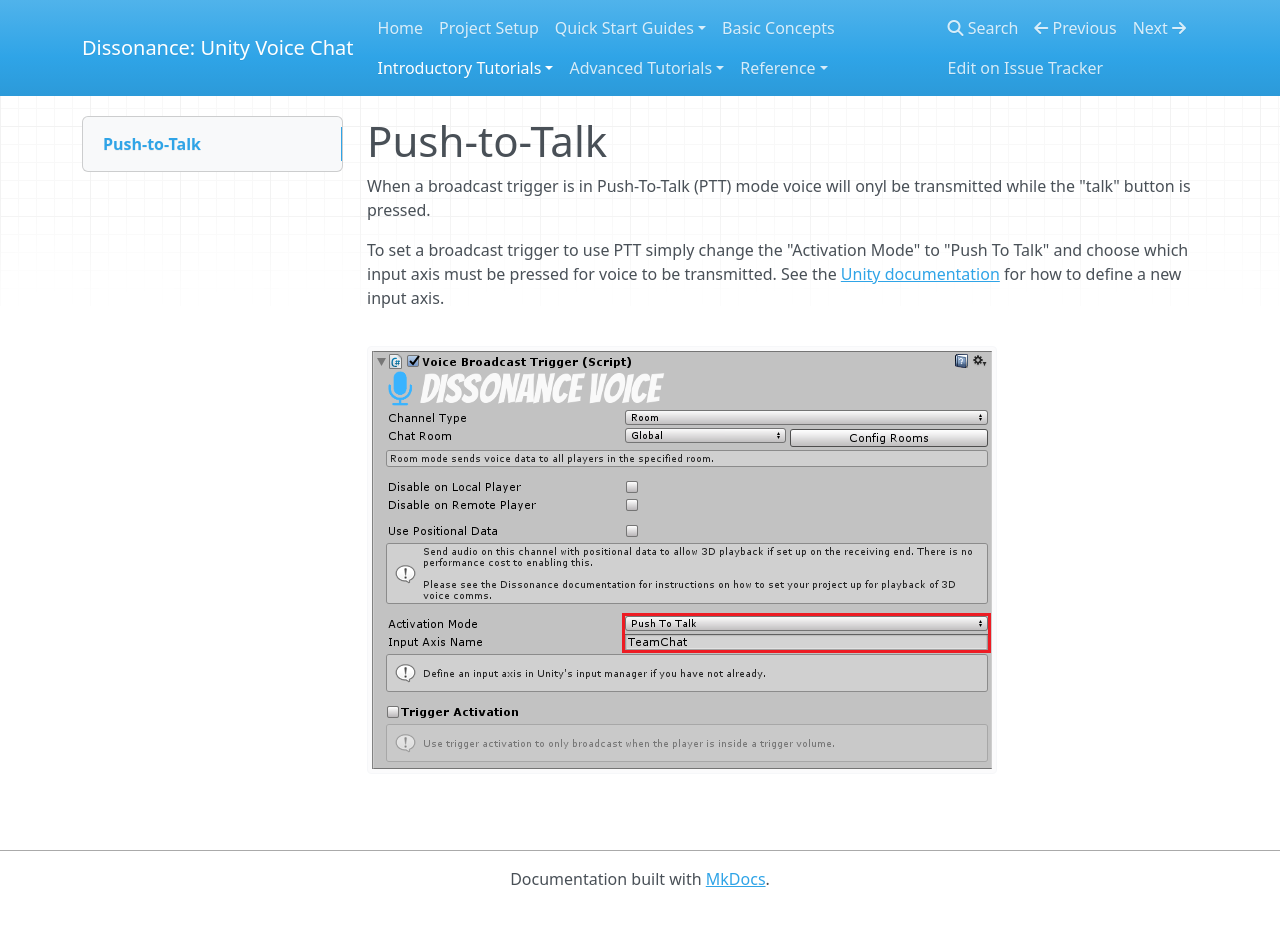
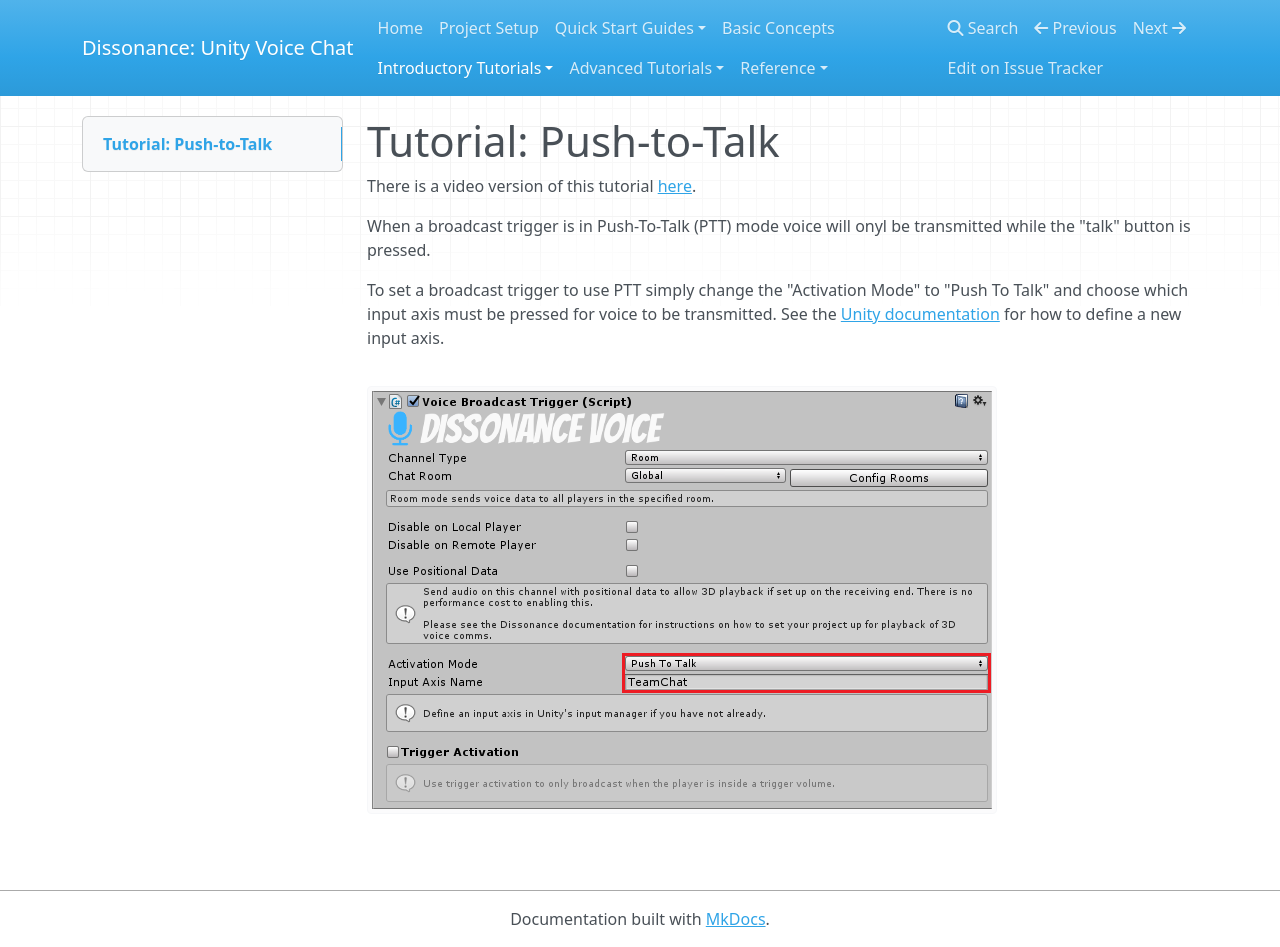
Before and after one commit to Placeholder-Software/Dissonance, an MkDocs documentation site: the page built from docs/Tutorials/Push-to-Talk.md, in a window 1280 px wide and 947 px high. Built offline with MkDocs 1.6.1, drawn with Linux system fonts in a browser that asks for light colours; nearby versions of some CDN libraries; old or Windows-style settings are respelled for this version of MkDocs.

Commit message:
Added a link to the voice input modes video in the PTT tutorial
Signed-off-by: Martin Evans <martindevans@gmail.com>

```diff
--- a/docs/Tutorials/Push-to-Talk.md
+++ b/docs/Tutorials/Push-to-Talk.md
@@ -1,4 +1,8 @@
-# Push-to-Talk
+# Tutorial: Push-to-Talk
+
+There is a video version of this tutorial [here](https://www.youtube.com/watch?v=Kz7qM6XditI).
+
+
 
 When a broadcast trigger is in Push-To-Talk (PTT) mode voice will onyl be transmitted while the "talk" button is pressed.
 
```
